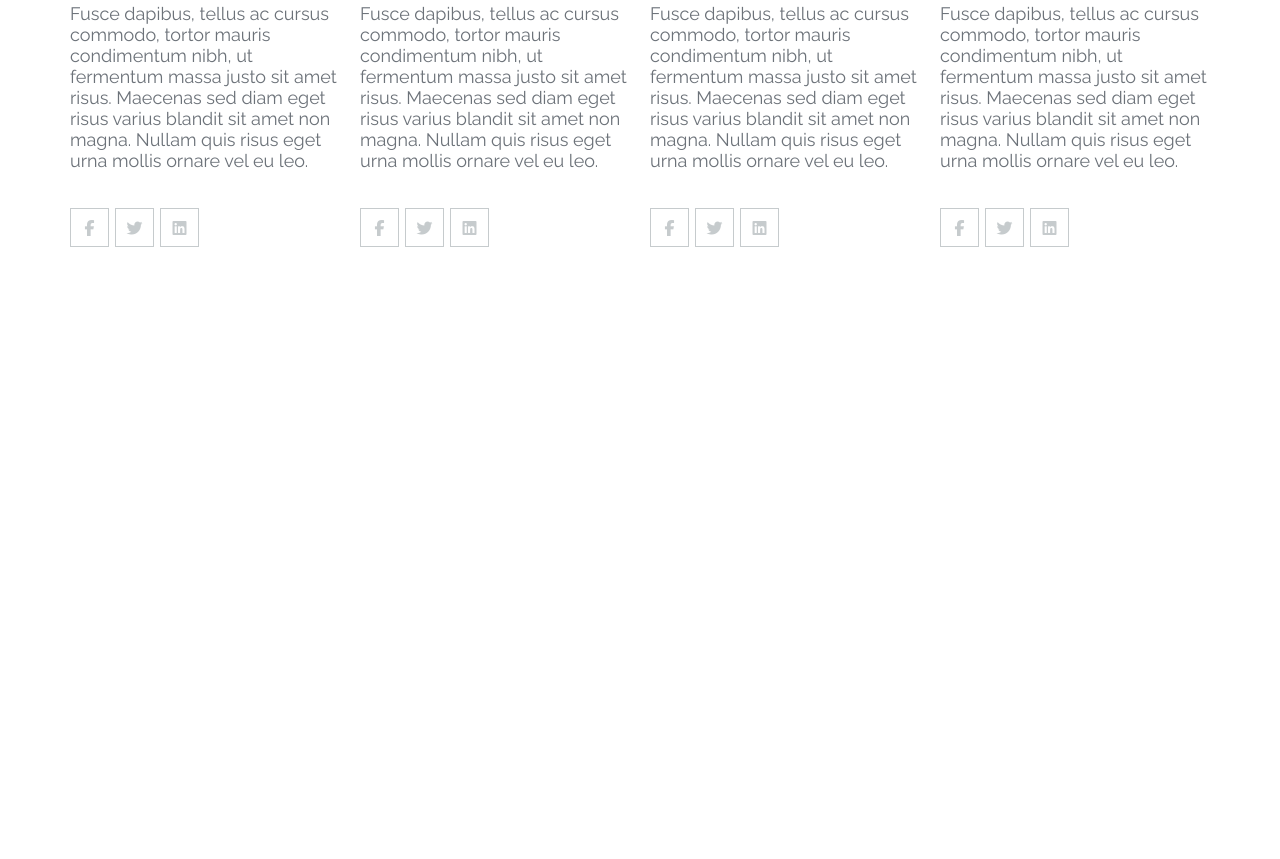
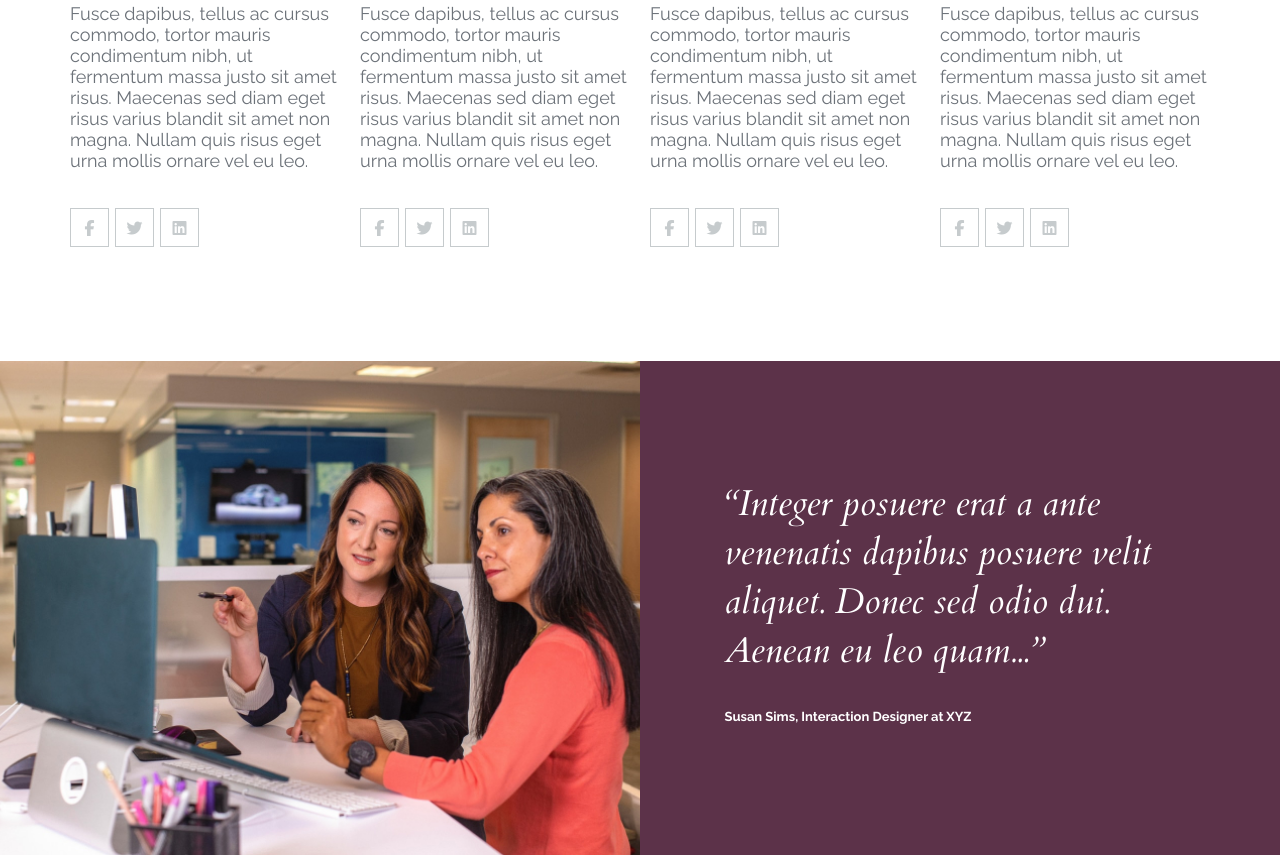
Before and after one commit to shalbenik96/course-project, a website built with Parcel: page src/index.html in a window 1280 px wide. Shown: the part 3305-4164 px from the top of the page. Before the commit the page ends 3666 px from the top, so only its background shows below. Built offline with nearby package versions, Linux system fonts and the light colour scheme.

Commit message:
testimonials

```diff
--- a/src/index.html
+++ b/src/index.html
@@ -486,6 +486,20 @@
 					</div>
 				</div>
 			</section>
+			<section class="testimonials">
+				<div class="testimonials-wrapper">
+					<div class="testimonials-image">
+						<img class="testimonials-image__item" src="./img/slider/slider_image.jpg" alt="slider_image">
+					</div>
+					<div class="testimonials-inner">
+						<div class="testimonials-flexblock">
+						<div class="testimonials-text">
+						<p class="testimonials-text__item">“Integer posuere erat a ante venenatis dapibus posuere velit aliquet. Donec sed odio dui. Aenean eu leo quam...”</p></div>
+						<h6 class="testimonials-title">Susan Sims, Interaction Designer at XYZ</h6>
+					</div>
+				</div>
+				</div>
+			</section>
 		</main>
 		<script type="module" src="./js/app.js"></script>
 	</body>
--- a/src/scss/our-team.scss
+++ b/src/scss/our-team.scss
@@ -4,6 +4,7 @@
 .person-card-wrapper {
 	display: flex;
 	justify-content: space-between;
+	flex-wrap: wrap;
 }
 .person-card {
 	width: 16.875rem;
--- a/src/scss/style.scss
+++ b/src/scss/style.scss
@@ -6,6 +6,7 @@
 @import '../scss/features.scss';
 @import '../scss/work.scss';
 @import '../scss/our-team.scss';
+@import '../scss/testimonials.scss';
 html {
 	font-family: 'Raleway', 'Cardo', sans-serif;
 	font-size: 16px;
--- /dev/null
+++ b/src/scss/testimonials.scss
@@ -0,0 +1,42 @@
+.testimonials {
+}
+.testimonials-wrapper {
+	display: flex;
+}
+.testimonials-image {
+	width: 50%;
+	height: 30.875rem;
+}
+.testimonials-image__item {
+	width: 100%;
+	height: 100%;
+	object-fit: cover;
+	object-position: center;
+}
+.testimonials-inner {
+	width: 50%;
+	height: 30.875rem;
+	background-color: rgba(92, 50, 73, 1);
+	display: flex;
+	justify-content: center;
+	align-items: center;
+}
+.testimonials-text {
+	width: 29.4375rem;
+	height: 14.375rem;
+}
+.testimonials-text__item {
+	font-family: 'Cardo', sans-serif;
+	font-weight: 400;
+	font-style: italic;
+	font-size: 2.25rem;
+	color: rgba(255, 255, 255, 1);
+}
+.testimonials-title {
+	width: 29.375rem;
+	height: 1.75rem;
+	font-family: 'Raleway', sans-serif;
+	font-weight: 700;
+	font-size: 0.8125rem;
+	color: rgba(255, 255, 255, 1);
+}
```
Also changed, not shown: dist/index.html, dist/slider_image.4c3cf982.jpg (added), src/img/slider/slider_image.jpg (added), 4 other files.
